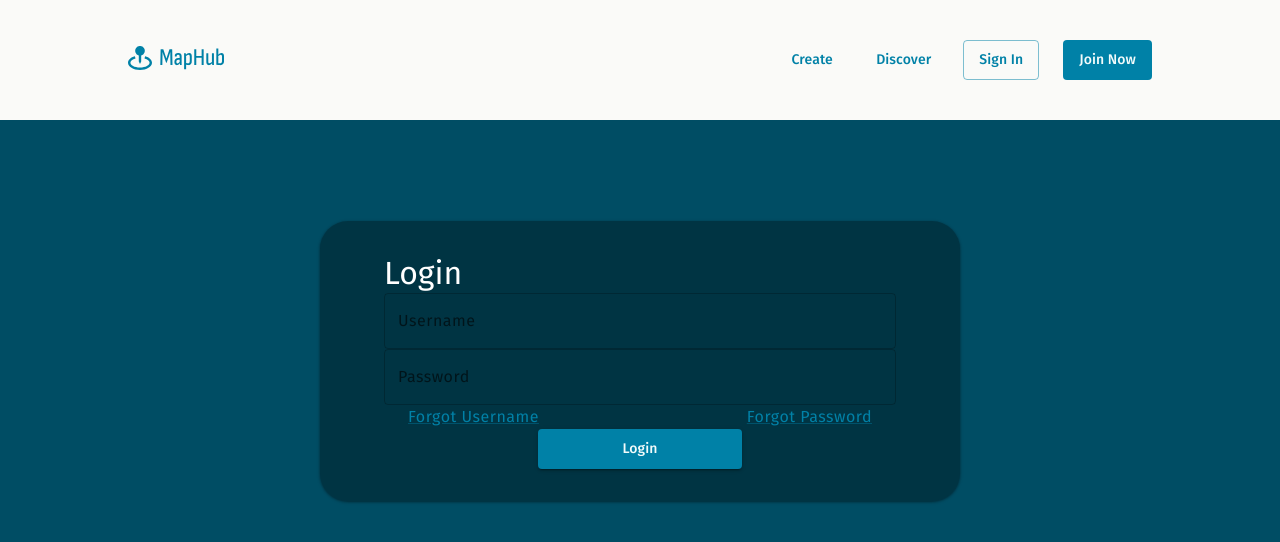
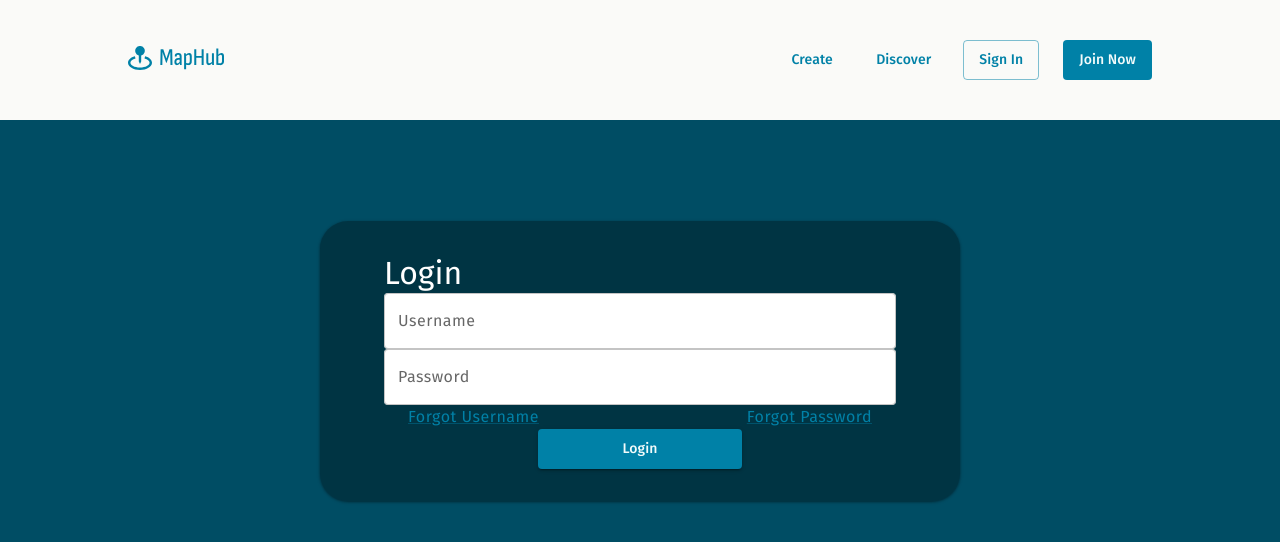
Before and after one commit to CSE416-MapHub/MapHub, a Next.js app in the folder client/: page /account/login in a window 1280 px wide. Shown: the top 542 px of the page. Built offline with nearby package versions, Linux system fonts and the light colour scheme; a web font is replaced by a local one.

Commit message:
Update border radius of background color

```diff
--- a/client/src/app/account/components/ValidatedTextField.tsx
+++ b/client/src/app/account/components/ValidatedTextField.tsx
@@ -75,6 +75,7 @@ function ValidatedTextField({
       variant='outlined'
       error={error}
       helperText={helperText}
+      inputProps={{ sx: { backgroundColor: 'white', borderRadius: '4px'} }}
     />
   );
 }
```
